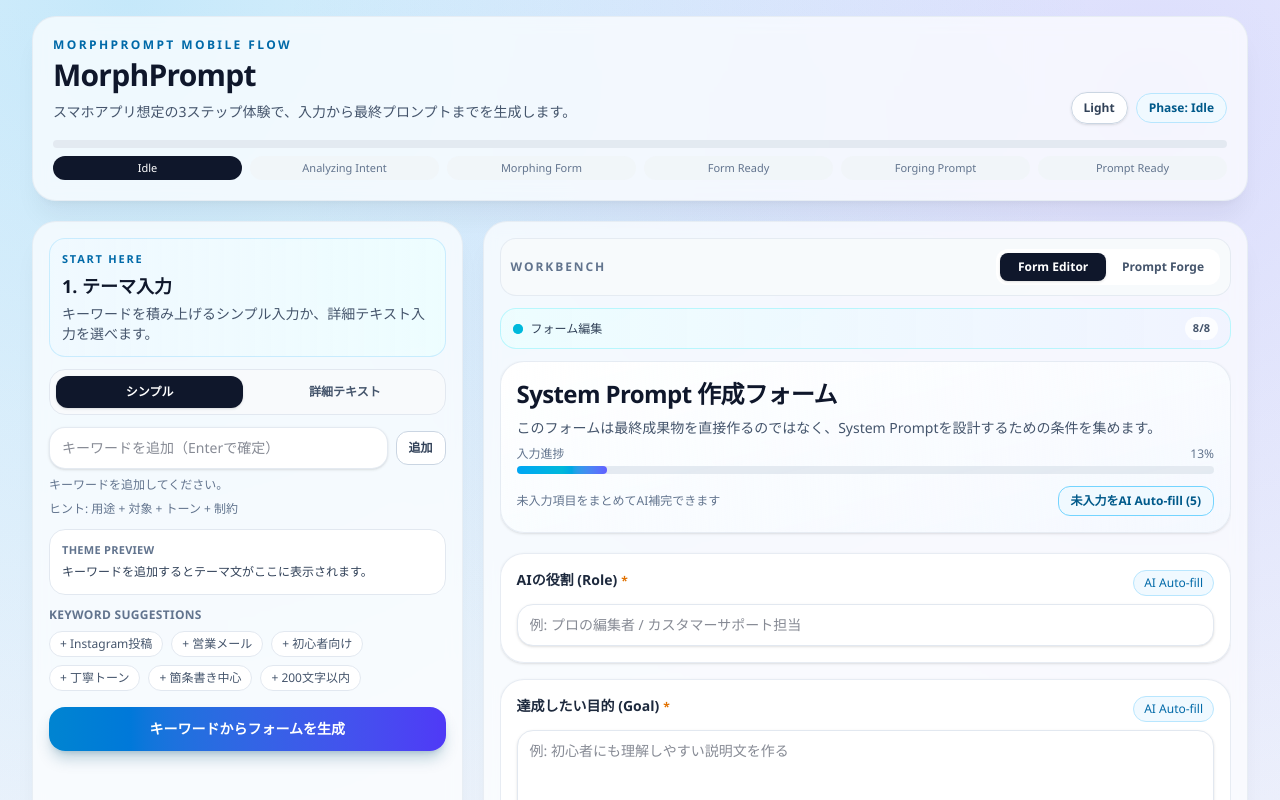
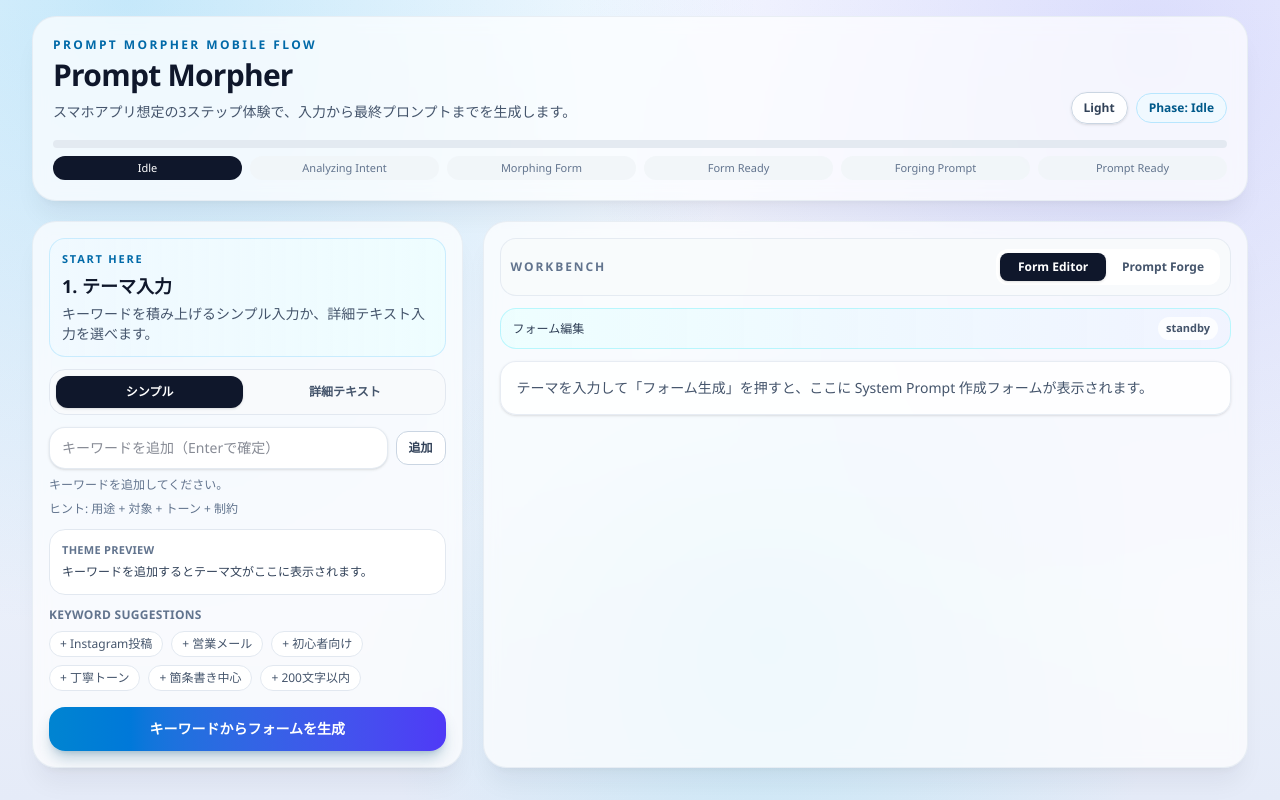
Before and after one commit to TylorShine/prompt-morpher, a Next.js app: page / in a window 1280 px wide. Shown: the top 800 px of the page. Built offline with nearby package versions, Linux system fonts and the light colour scheme.

Commit message:
Rename instances of "MorphPrompt" to "Prompt Morpher" for consistency across the application

```diff
--- a/app/layout.tsx
+++ b/app/layout.tsx
@@ -2,7 +2,7 @@ import type { Metadata } from "next";
 import "./globals.css";
 
 export const metadata: Metadata = {
-  title: "MorphPrompt",
+  title: "Prompt Morpher",
   description: "Dynamic form driven prompt builder",
 };
 
--- a/components/morph/MorphCanvas.tsx
+++ b/components/morph/MorphCanvas.tsx
@@ -23,6 +23,7 @@ export function MorphCanvas({
   const [visibleFieldCount, setVisibleFieldCount] = useState(formData.fields.length);
   const timerRef = useRef<number | null>(null);
   const isGeneratingForm = phase === "analyzing_intent" || phase === "morphing_form";
+  const isInitialEmptyState = phase === "idle" && intent.trim().length === 0;
 
   const clearTimer = () => {
     if (timerRef.current !== null) {
@@ -72,6 +73,22 @@ export function MorphCanvas({
         ? "フォームをモーフィング中..."
         : "フォーム編集";
 
+  if (isInitialEmptyState) {
+    return (
+      <div className="space-y-3">
+        <div className="flex items-center justify-between rounded-2xl border border-cyan-200/70 bg-gradient-to-r from-cyan-50/85 to-indigo-50/80 px-3 py-2 text-xs font-medium text-slate-700 dark:border-sky-700/70 dark:from-[#0b0d10] dark:to-[#171c23] dark:text-slate-200">
+          <span>フォーム編集</span>
+          <span className="rounded-full bg-white/80 px-2 py-1 text-[11px] font-semibold text-slate-600 dark:bg-[#171c23] dark:text-slate-300">
+            standby
+          </span>
+        </div>
+        <div className="rounded-2xl border border-slate-200/80 bg-white/85 p-4 text-sm text-slate-600 shadow-sm dark:border-slate-700/80 dark:bg-[#111419]/92 dark:text-slate-300">
+          テーマを入力して「フォーム生成」を押すと、ここに System Prompt 作成フォームが表示されます。
+        </div>
+      </div>
+    );
+  }
+
   return (
     <div className="space-y-3">
       <div className="flex items-center justify-between rounded-2xl border border-cyan-200/70 bg-gradient-to-r from-cyan-50/85 to-indigo-50/80 px-3 py-2 text-xs font-medium text-slate-700 dark:border-sky-700/70 dark:from-[#0b0d10] dark:to-[#171c23] dark:text-slate-200">
--- a/components/prompt/PromptForgePanel.tsx
+++ b/components/prompt/PromptForgePanel.tsx
@@ -134,7 +134,7 @@ export function PromptForgePanel({
     const url = URL.createObjectURL(blob);
     const anchor = document.createElement("a");
     anchor.href = url;
-    anchor.download = "morphprompt-system-prompt.md";
+    anchor.download = "prompt-morpher-system-prompt.md";
     document.body.appendChild(anchor);
     anchor.click();
     document.body.removeChild(anchor);
--- a/components/workspace/MorphWorkspaceShell.tsx
+++ b/components/workspace/MorphWorkspaceShell.tsx
@@ -39,10 +39,10 @@ export function MorphWorkspaceShell({
           <div className="flex flex-col gap-3 xl:flex-row xl:items-end xl:justify-between">
             <div>
               <p className="text-xs font-semibold uppercase tracking-[0.2em] text-sky-700 dark:text-sky-300">
-                MorphPrompt Mobile Flow
+                Prompt Morpher Mobile Flow
               </p>
               <h1 className="mt-1 text-3xl font-black tracking-tight text-slate-900 dark:text-slate-100">
-                MorphPrompt
+                Prompt Morpher
               </h1>
               <p className="mt-2 max-w-3xl text-sm leading-relaxed text-slate-600 dark:text-slate-300">
                 スマホアプリ想定の3ステップ体験で、入力から最終プロンプトまでを生成します。
@@ -93,7 +93,7 @@ export function MorphWorkspaceShell({
               <header className="space-y-3 border-b border-slate-200/70 px-4 pb-3 pt-4 dark:border-slate-700/70">
                 <div className="flex items-center justify-between">
                   <p className="text-xs font-semibold uppercase tracking-[0.2em] text-sky-700 dark:text-sky-300">
-                    MorphPrompt
+                    Prompt Morpher
                   </p>
                   <div className="flex items-center gap-2">
                     <ThemeToggle compact />
```
Also changed, not shown: 1 other file (tests, documents, lock files or other folders).
